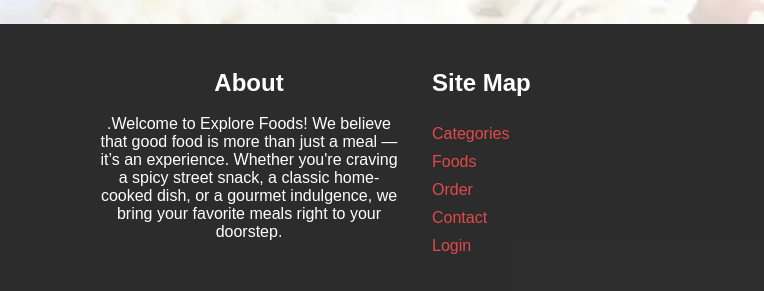
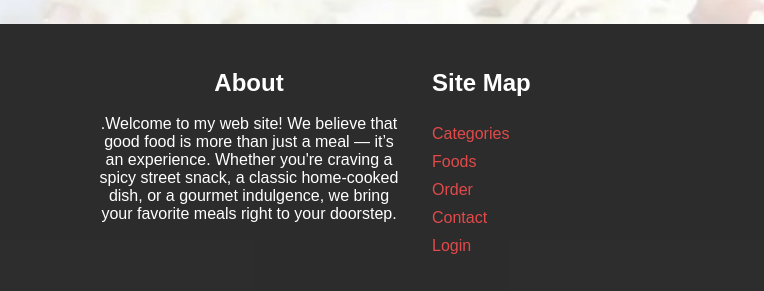
Before and after one commit to 20Dartside/Food-ordering-Website-Deploy-on-Devops, a plain HTML site: page index.html in a window 1280 px wide. Shown: the part 1793-2084 px from the top of the page, 0-764 px from the left. Drawn offline with nearby package versions, Linux system fonts and the light colour scheme.

Commit message:
update file

```diff
--- a/index.html
+++ b/index.html
@@ -235,7 +235,7 @@
             <div class="grid-3">
                 <div class="text-center">
                     <h3>About </h3><br>
-                    <p>.Welcome to Explore Foods!
+                    <p>.Welcome to my web site!
  We believe that good food is more than just a meal — it’s an experience. Whether you're craving a spicy street snack, a classic home-cooked dish, or a gourmet indulgence, we bring your favorite meals right to your doorstep.</p>
                 </div>
                 <div class="texr-center">
```
